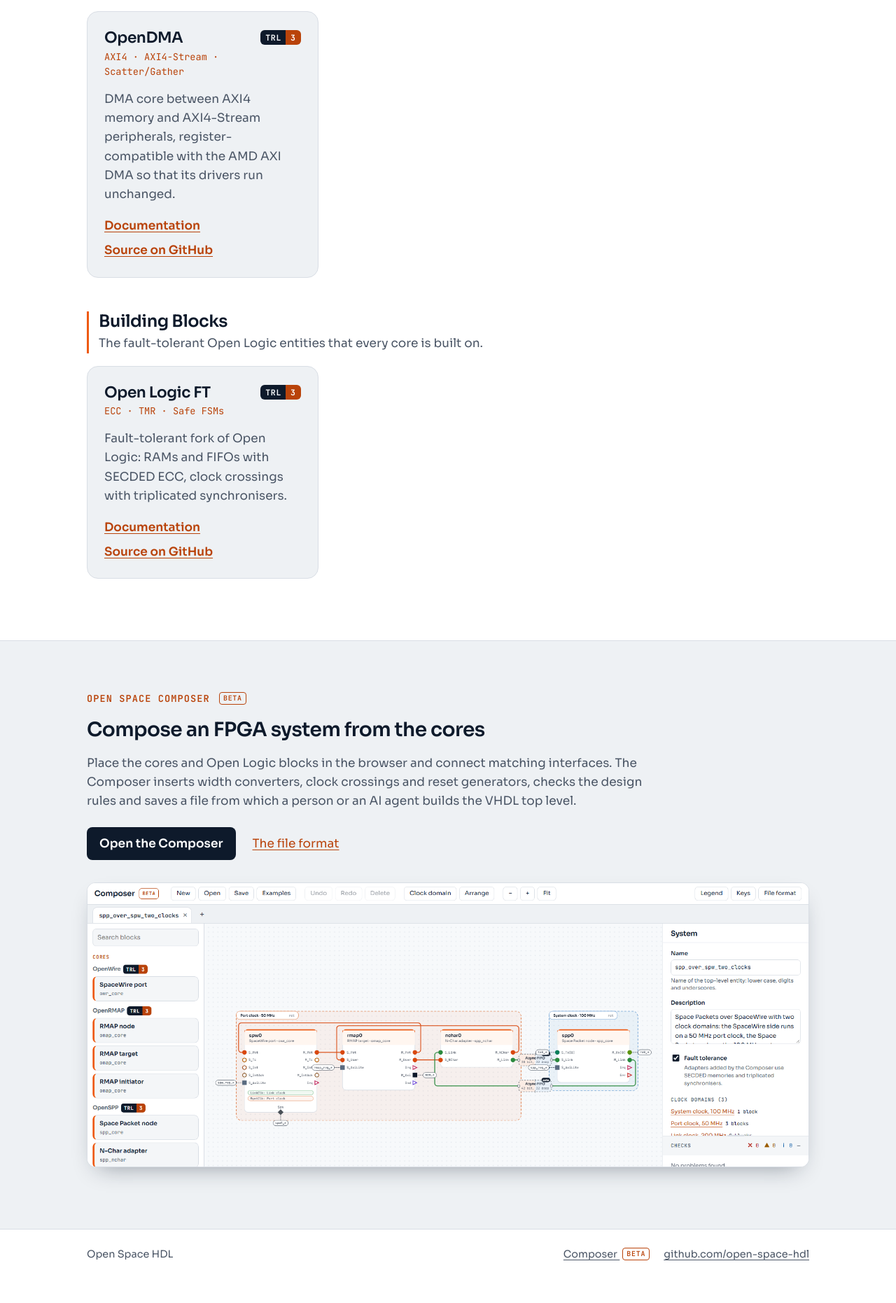
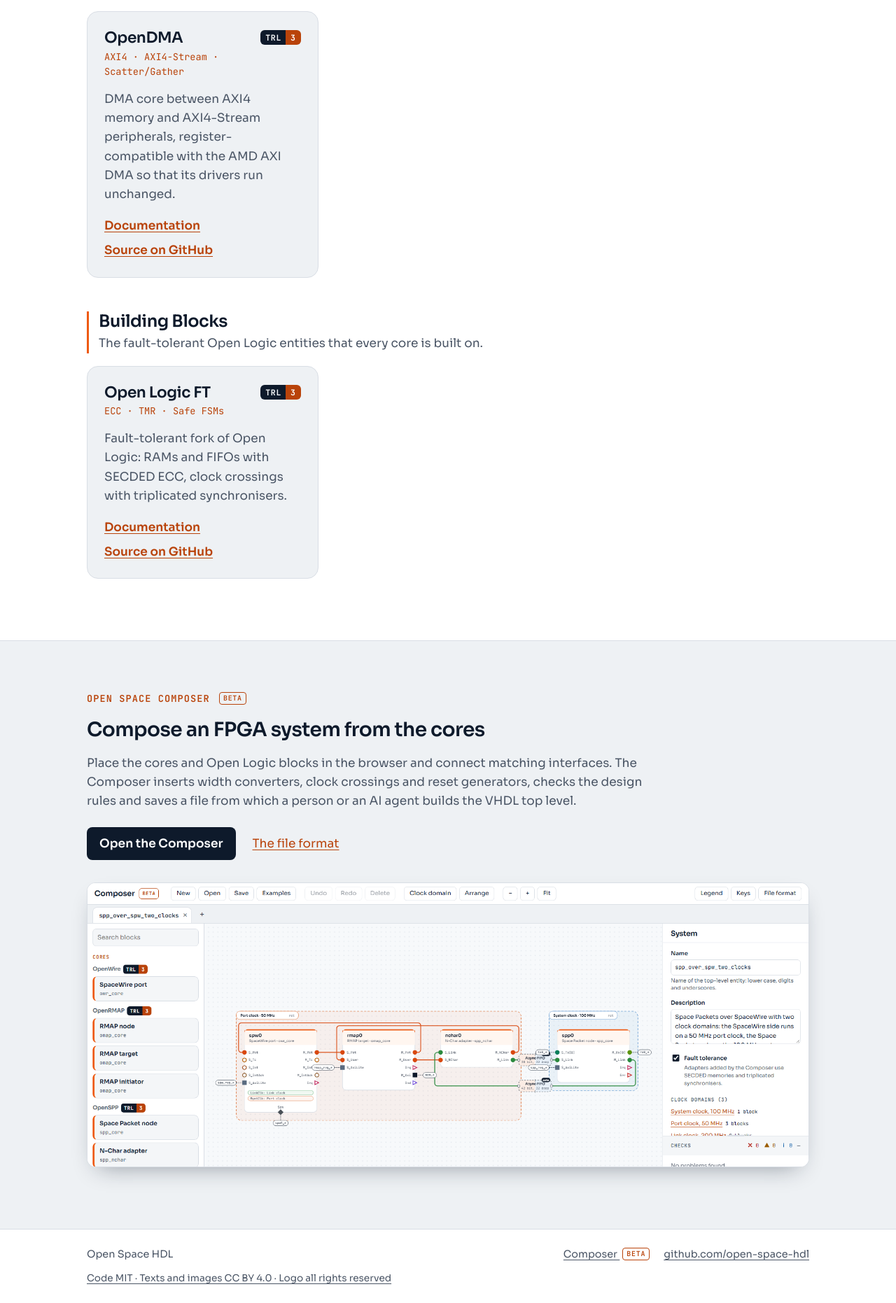
Before and after one commit to open-space-hdl/open-space-hdl.github.io, a Jekyll site: the page built from index.html, in a window 1280 px wide. Shown: the part 2058-3920 px from the top of the page at 70% size. Built offline with Jekyll 4.4.1, drawn with Linux system fonts in a browser that asks for light colours; before the commit the page ends 3886 px from its top, so only the background shows below that.

Commit message:
Add the licences of the website
The code of the website is MIT licensed, its texts and images CC BY
4.0; the Open Space HDL logo stays all rights reserved, and the fonts
keep their SIL Open Font License 1.1.

- LICENSE: the MIT License, Copyright (c) 2026 by Julian Schneider.
- LICENSE-CONTENT: the legal code of CC BY 4.0, verbatim from
  creativecommons.org.
- README, section Licences: what each licence covers, the logo files,
  the fonts, and that the files the Composer generates from a user's
  system belong to that user.
- Footer of every page of the site: one line with the three licences,
  linked to that section; the site test pins it.

```diff
--- a/_layouts/default.html
+++ b/_layouts/default.html
@@ -18,6 +18,7 @@
         <a href="{{ site.github_org }}">github.com/open-space-hdl</a>
       </nav>
     </div>
+    <p class="wrap footer-licence"><a href="{{ site.github_org }}/open-space-hdl.github.io#licences">Code MIT · Texts and images CC BY 4.0 · Logo all rights reserved</a></p>
   </footer>
 </body>
 </html>
--- a/assets/css/site.css
+++ b/assets/css/site.css
@@ -625,5 +625,6 @@
   padding-bottom: 24px;
 }
 .footer-bar nav { display: flex; flex-wrap: wrap; gap: 8px 20px; }
+.footer-licence { margin: -12px auto 0; padding-bottom: 24px; font-size: 0.85rem; }
 .site-footer a { color: var(--text-muted); }
 .site-footer a:hover { color: var(--navy); }
```
Also changed, not shown: tests/e2e/site.spec.mjs (+2 -0 lines), README.md, 2 other files.
